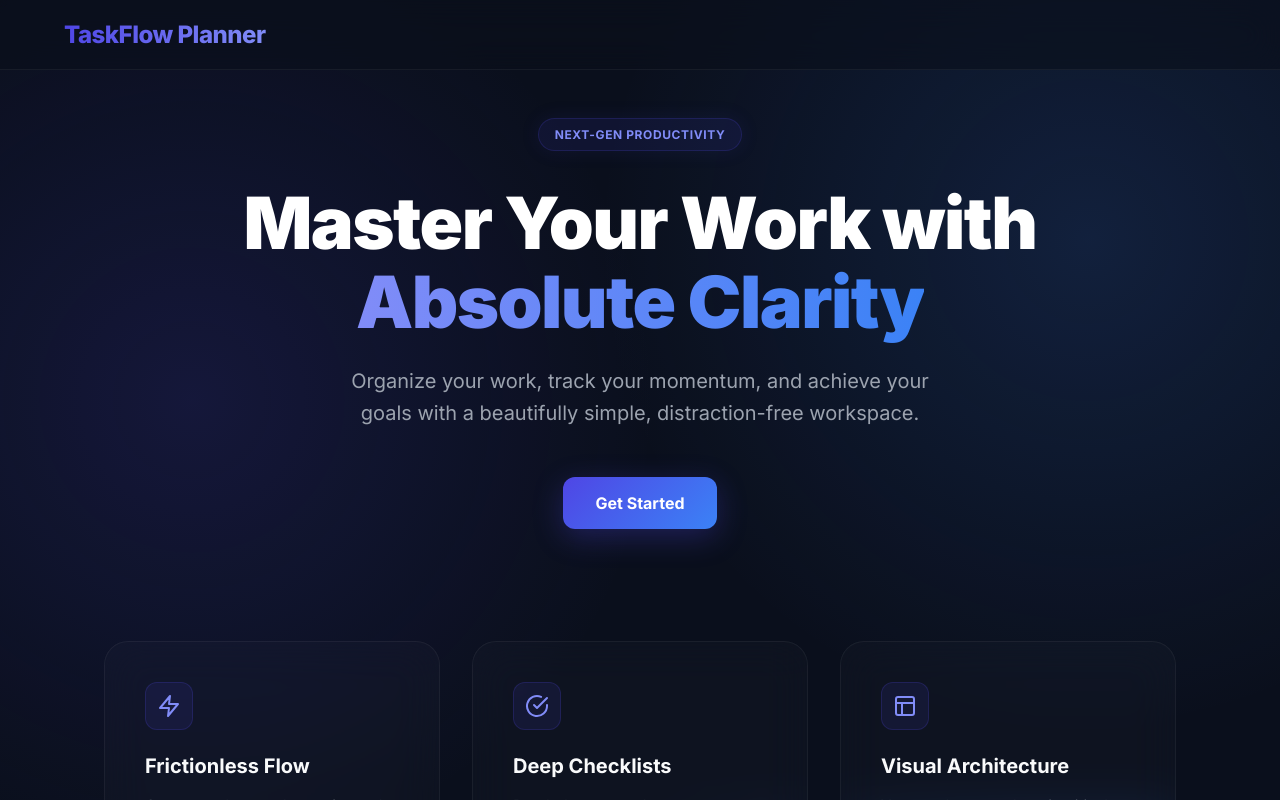
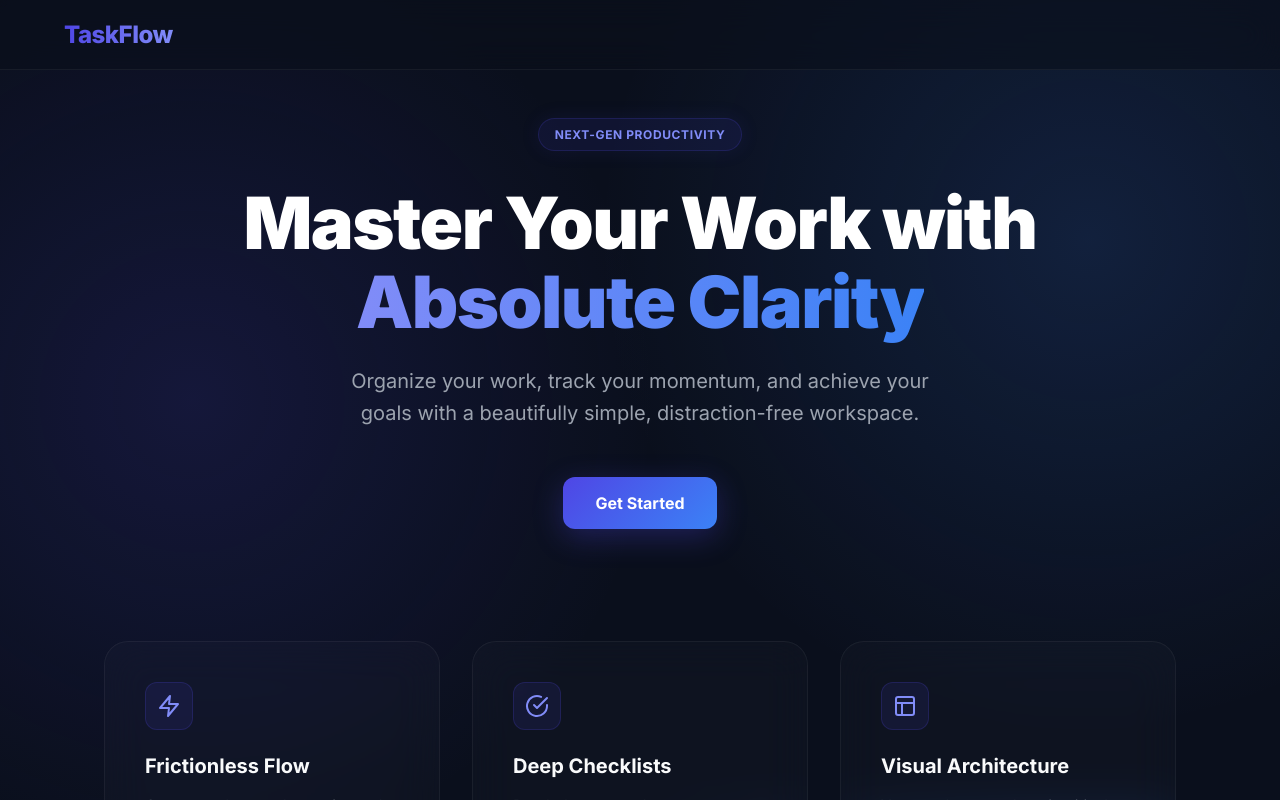
Before and after one commit to NagarajuReddyBoggala/WorkTask-Planner, a React (Vite) app in the folder frontend/: page / in a window 1280 px wide. Shown: the top 800 px of the page. Built offline with nearby package versions, Linux system fonts and the light colour scheme.

Commit message:
feat: implement application layout component and update project documentation with screenshots

```diff
--- a/frontend/index.html
+++ b/frontend/index.html
@@ -3,7 +3,7 @@
   <head>
     <meta charset="UTF-8" />
     <meta name="viewport" content="width=device-width, initial-scale=1.0" />
-    <title>WorkTask Planner</title>
+    <title>TaskFlow</title>
   </head>
   <body>
     <div id="root"></div>
--- a/frontend/src/components/Layout.jsx
+++ b/frontend/src/components/Layout.jsx
@@ -22,7 +22,7 @@ const Layout = ({ children }) => {
     <div className="layout">
       <nav className="navbar">
         <div className="nav-brand">
-          <h1>WorkTask Planner</h1>
+          <h1>TaskFlow</h1>
         </div>
 
         <div className="nav-links">
--- a/frontend/src/pages/LandingPage.jsx
+++ b/frontend/src/pages/LandingPage.jsx
@@ -10,7 +10,7 @@ function LandingPage() {
     return (
         <div className="landing-container">
             <header className="landing-header">
-                <div className="logo">TaskFlow Planner</div>
+                <div className="logo">TaskFlow</div>
                 <nav className="nav-links">
                     {isAuthenticated && (
                         <Link to="/dashboard" className="nav-btn primary">Dashboard</Link>
```
Also changed, not shown: 6 other files (tests, documents, lock files or other folders).
